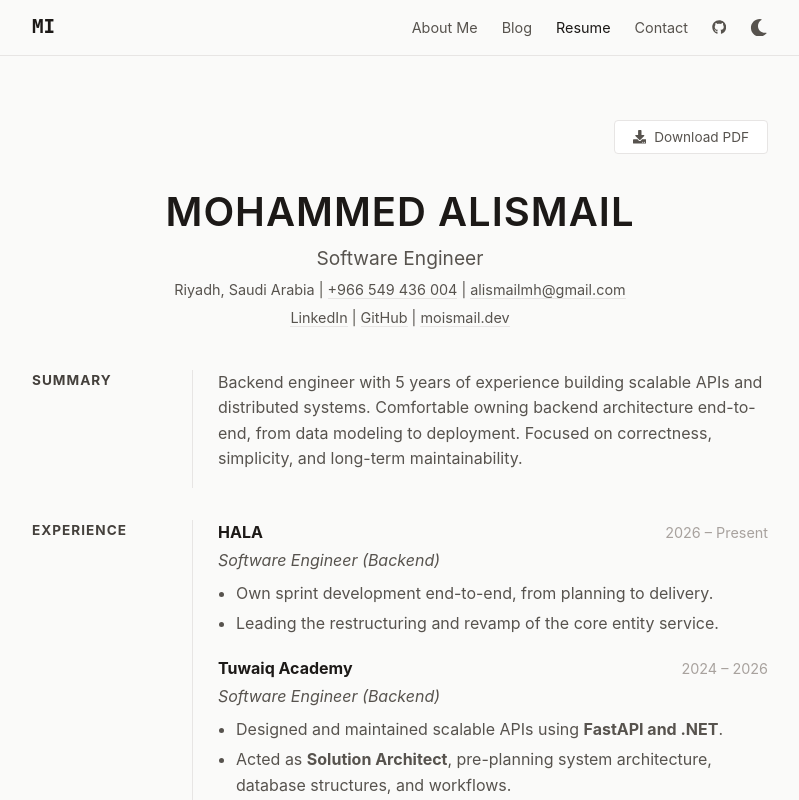
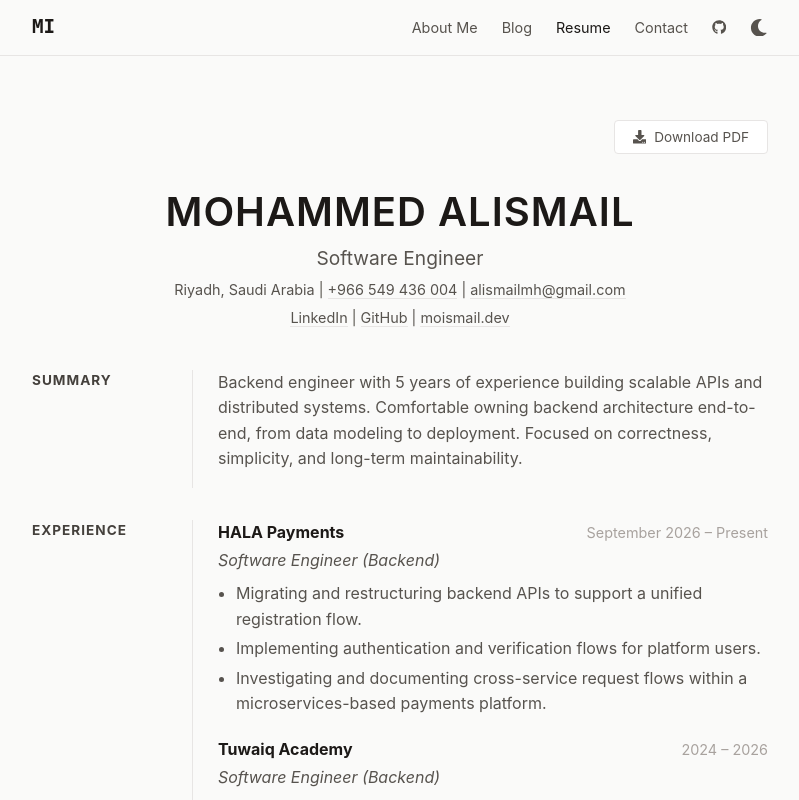
Before and after one commit to mhs123m/me, a React (Vite) app: page /#/resume in a window 1280 px wide. Shown: the top 800 px of the page, without its empty margins (240-1039 px from the left). Built offline with nearby package versions, Linux system fonts and the light colour scheme; no server answers.

Commit message:
resume: generalize HALA role, drop stack specifics, unified registration flow

```diff
--- a/src/pages/ResumePage.css
+++ b/src/pages/ResumePage.css
@@ -117,12 +117,12 @@
   }
 
   .resume-page {
-    font-size: 10pt;
-    line-height: 1.4;
+    font-size: 9pt;
+    line-height: 1.28;
   }
 
   .resume-page .resume-header {
-    margin-bottom: 1rem;
+    margin-bottom: 0.5rem;
   }
 
   .resume-page .resume-header h1 {
@@ -135,11 +135,11 @@
   }
 
   .resume-page .cv-section {
-    margin-bottom: 0.75rem;
+    margin-bottom: 0.4rem;
   }
 
   .resume-page .entry {
-    margin-bottom: 0.5rem;
+    margin-bottom: 0.25rem;
   }
 
   .resume-page ul {
@@ -151,11 +151,11 @@
   }
 
   .resume-page .skill-group {
-    margin-bottom: 4px;
+    margin-bottom: 3px;
   }
 
   @page {
-    margin: 10mm;
+    margin: 8mm;
     margin-top: 0;
     margin-bottom: 0;
   }
--- a/src/pages/ResumePage.tsx
+++ b/src/pages/ResumePage.tsx
@@ -35,13 +35,14 @@ const ResumePage = () => {
         <div className="right-col">
           <div className="entry">
             <div className="entry-header">
-              <strong>HALA</strong>
-              <span className="date">2026 – Present</span>
+              <strong>HALA Payments</strong>
+              <span className="date">September 2026 – Present</span>
             </div>
             <p className="role">Software Engineer (Backend)</p>
             <ul>
-              <li>Own sprint development end-to-end, from planning to delivery.</li>
-              <li>Leading the restructuring and revamp of the core entity service.</li>
+              <li>Migrating and restructuring backend APIs to support a unified registration flow.</li>
+              <li>Implementing authentication and verification flows for platform users.</li>
+              <li>Investigating and documenting cross-service request flows within a microservices-based payments platform.</li>
             </ul>
           </div>
 
@@ -80,7 +81,7 @@ const ResumePage = () => {
             <strong>Python:</strong> FastAPI, Pydantic, SQLAlchemy, async backends, scripting.
           </div>
           <div className="skill-group">
-            <strong>C# / .NET:</strong> DDD, CQRS, MediatR, Entity Framework, microservices architecture.
+            <strong>C# / .NET:</strong> DDD, CQRS, MediatR, Entity Framework, EF Core migrations, microservices architecture, service decomposition.
           </div>
           <div className="skill-group">
             <strong>Java:</strong> Spring Boot, JPA, microservices architecture.
@@ -92,10 +93,10 @@ const ResumePage = () => {
             <strong>Database:</strong> PostgreSQL, MySQL, MongoDB, Redis.
           </div>
           <div className="skill-group">
-            <strong>Backend:</strong> Kafka, RabbitMQ, REST APIs, websockets, gRPC, SonarQube.
+            <strong>Backend:</strong> Kafka, RabbitMQ, REST APIs, websockets, gRPC, SonarQube, Kong, Ocelot, API gateway design, BFF pattern.
           </div>
           <div className="skill-group">
-            <strong>Auth:</strong> JWT, OAuth, OpenID, SSO, LDAP.
+            <strong>Auth:</strong> JWT, OAuth, OpenID, SSO, LDAP, OTP/PIN/IVR authentication, fraud & identity-verification integrations.
           </div>
           <div className="skill-group">
             <strong>AI:</strong> OpenAI SDK, MCP, LLM.
```
